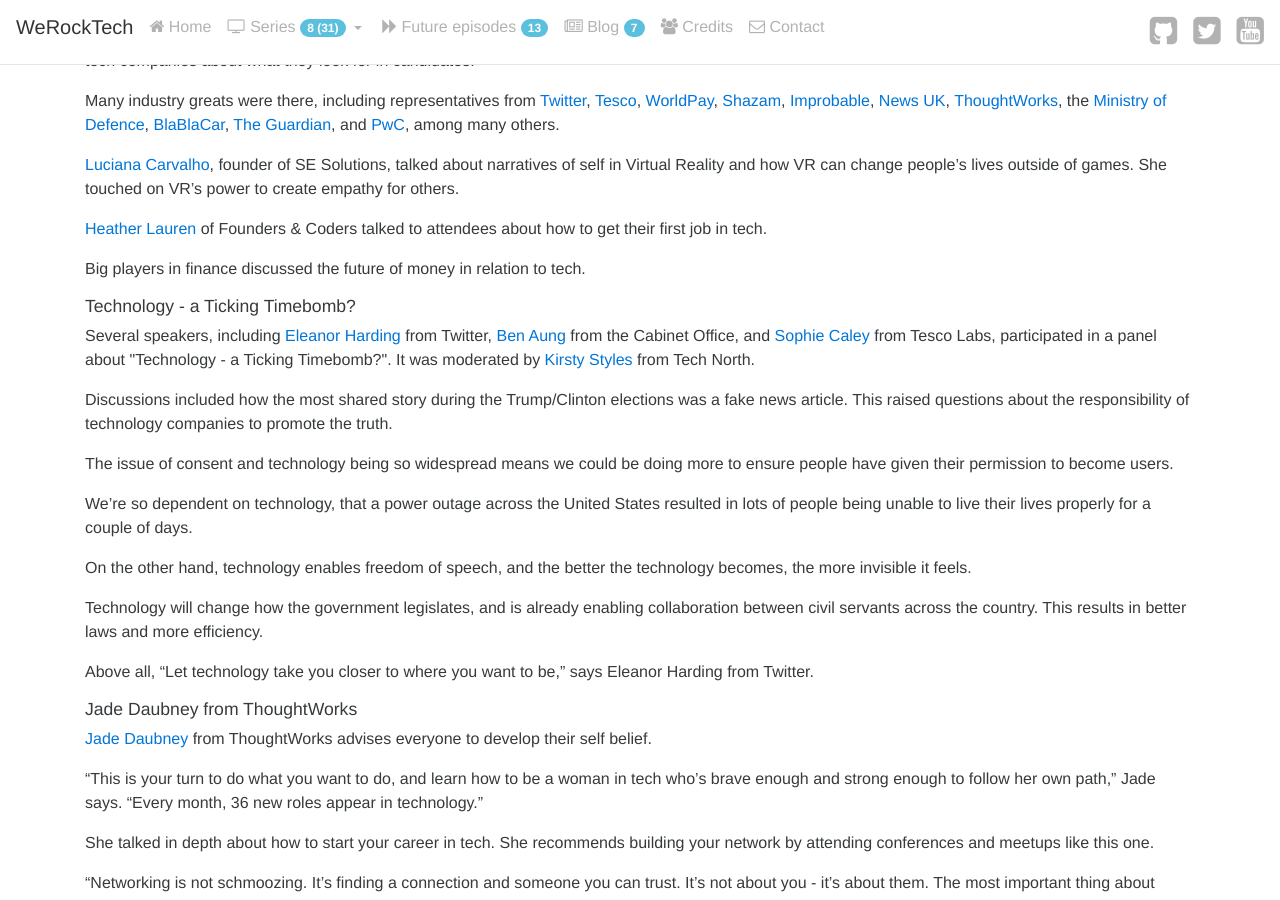
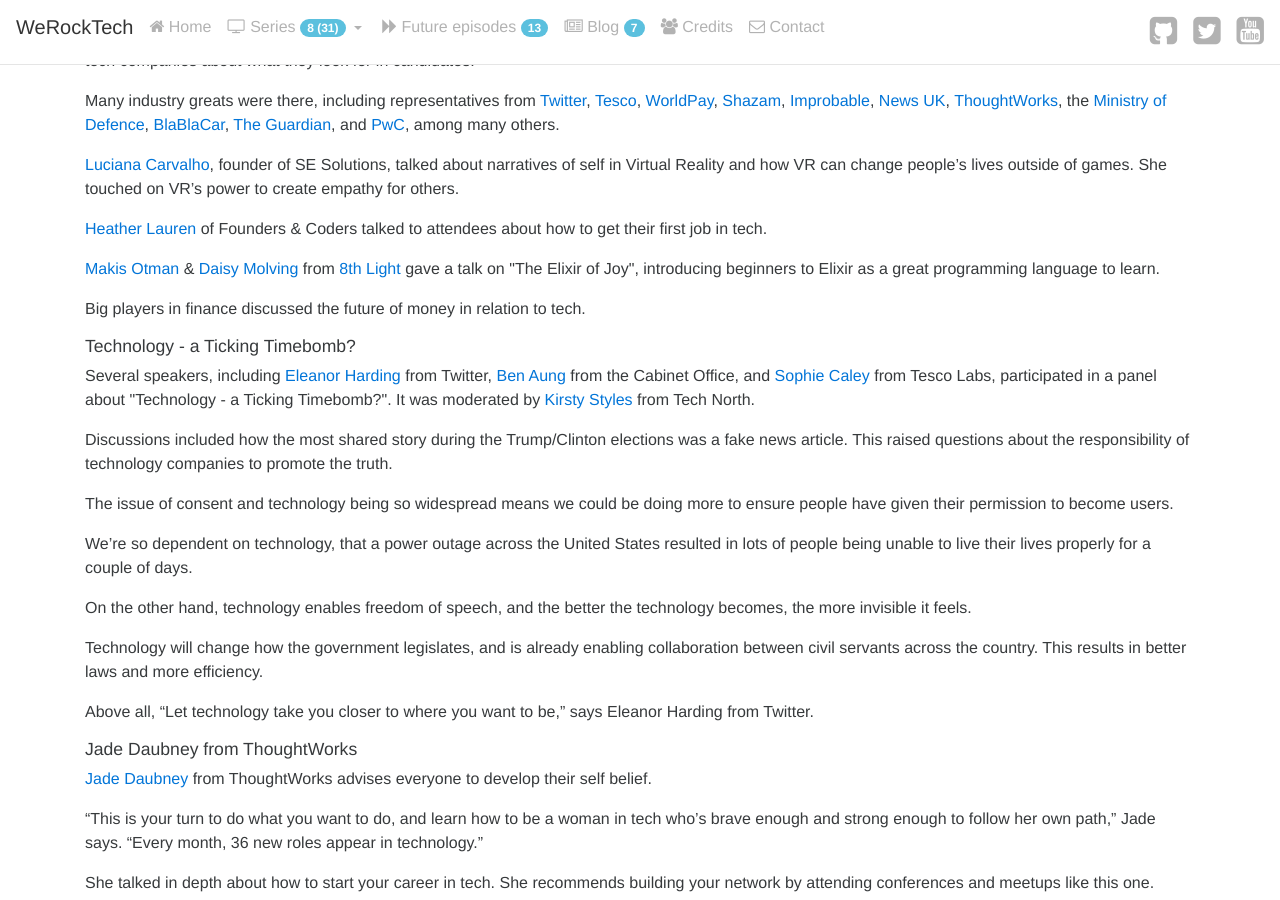
Before and after one commit to WeRockTech/werocktech.github.io, a Jekyll site: the page built from _posts/2016-11-15-Blog-CodeFirstGirls.md, in a window 1280 px wide and 900 px high, scrolled down 857 px. Built offline with Jekyll 4.4.1, drawn with Linux system fonts in a browser that asks for light colours.

Commit message:
Added in Elixir presentation

```diff
--- a/_posts/2016-11-15-Blog-CodeFirstGirls.md
+++ b/_posts/2016-11-15-Blog-CodeFirstGirls.md
@@ -40,6 +40,8 @@ img: /img/blog/cfg16/codefirstgirls-sm.jpg
 <p><a href="https://twitter.com/LCarvalhoSe" target="_blank">Luciana Carvalho</a>, founder of SE Solutions, talked about narratives of self in Virtual Reality and how VR can change people’s lives outside of games. She touched on VR’s power to create empathy for others.</p>
 
 <p><a href="https://twitter.com/heatherlauren" target="_blank">Heather Lauren</a> of Founders & Coders talked to attendees about how to get their first job in tech.</p>
+
+<p><a href="https://twitter.com/MakisOtman" target="_blank">Makis Otman</a> & <a href="https://twitter.com/DaisyMolving" target="_blank">Daisy Molving</a> from <a href="https://8thlight.com" target="_blank">8th Light</a> gave a talk on "The Elixir of Joy", introducing beginners to Elixir as a great programming language to learn. </p>
 
 <p>Big players in finance discussed the future of money in relation to tech.</p>
 
```
